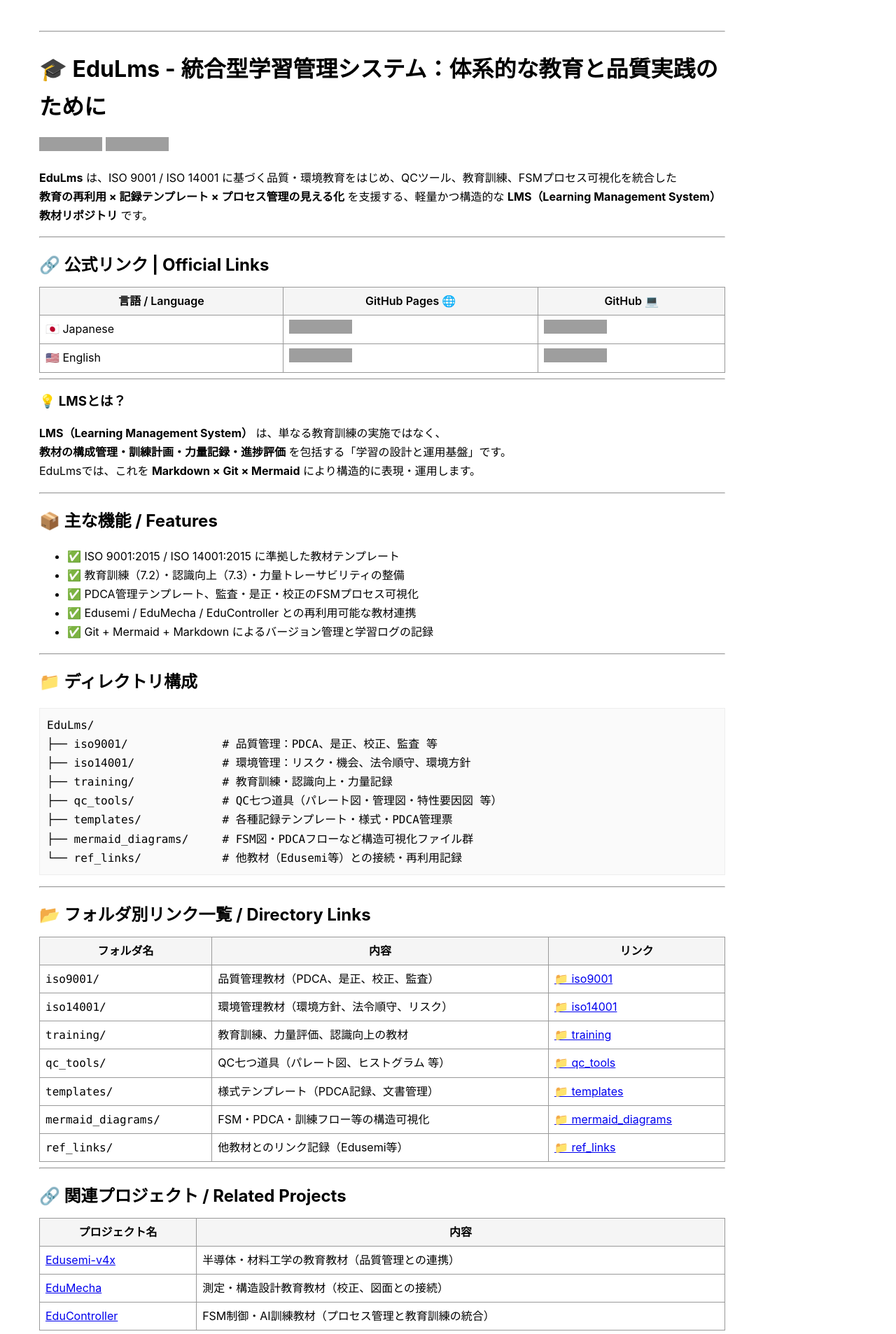
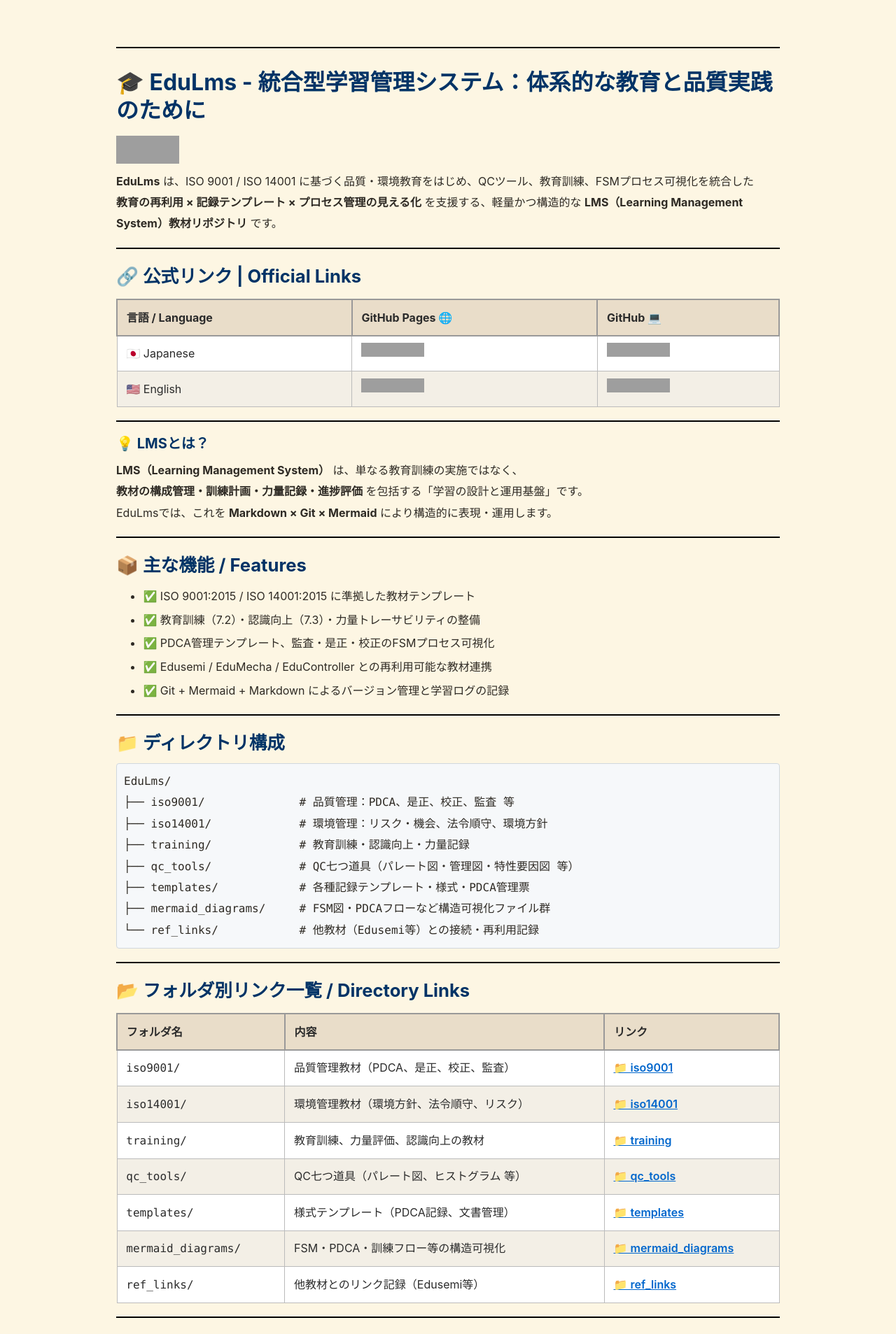
Before and after one commit to Samizo-AITL/EduLms, a Jekyll site: the page built from index.md, in a window 1280 px wide. Shown: the top 1907 px of the page at 70% size. Built offline with Jekyll 4.4.1, drawn with Linux system fonts in a browser that asks for light colours; grey boxes are pictures that could not be loaded.

Commit message:
Update style.css

```diff
--- a/assets/css/style.css
+++ b/assets/css/style.css
@@ -1,22 +1,90 @@
-/* 余白最小＆テーマ要素の非表示（minima等でも効く） */
-html,body{margin:0;padding:0}
-.site-header,.site-footer,.page-header,.page-footer{display:none!important}
-.page-content{padding:0!important;margin:0!important}
+/* ================================
+   Samizo-AITL: Minimal → 統一セピア版
+   - 既存テーマ(minima等)の上から被せてOK
+   - 実用重視（読みやすい行間／罫線／余白）
+   ================================ */
 
-/* 本文 */
-main.page{
-  max-width:1200px;margin:0 auto;padding:12px 16px;line-height:1.7;
-  font-family:-apple-system,BlinkMacSystemFont,"Segoe UI","Hiragino Sans","Noto Sans JP",Meiryo,sans-serif;
-  word-wrap:anywhere;
+/* 余白最小＆テーマ要素の非表示 */
+html, body { margin: 0; padding: 0; }
+.site-header, .site-footer, .page-header, .page-footer { display: none !important; }
+.page-content { padding: 0 !important; margin: 0 !important; }
+
+/* 本文（共通基準） */
+main.page {
+  max-width: 980px;         /* ポータル統一幅 */
+  margin: 0 auto;
+  padding: 1.5rem 1rem;
+  line-height: 1.9;
+  font-family: -apple-system, BlinkMacSystemFont, "Segoe UI",
+               "Hiragino Kaku Gothic ProN", "Noto Sans JP", "Hiragino Sans",
+               "Yu Gothic UI", "YuGothic", Meiryo, sans-serif;
+  word-wrap: anywhere;
+  color: #2e2a24;
 }
-h1,h2,h3{margin:0.8em 0 0.4em}
 
-/* 表：罫線必ず表示 */
-table{border-collapse:collapse;width:100%}
-th,td{border:1px solid #999;padding:6px 8px;vertical-align:top}
-th{background:#f5f5f5;font-weight:600}
+/* ===== セピア統一トーン ===== */
+body.theme-sepia { background: #fdf6e3; color: #3b2f2f; }
+body.theme-sepia a { color: #0066cc; font-weight: 600; text-decoration: underline; }
+body.theme-sepia a:hover { color: #004c99; }
+
+/* 見出し（青字・下線なし・左寄せ） */
+h1, h2, h3 {
+  margin: 0.9em 0 0.5em;
+  line-height: 1.25;
+  font-weight: 700;
+  color: #003366;            /* 濃い青 */
+  border: none;
+}
+h1 { font-size: 2.0rem; }
+h2 { font-size: 1.6rem; }
+h3 { font-size: 1.25rem; }
+
+/* 段落・リスト */
+p { margin: 0.6em 0; }
+ul, ol { margin: 0.6em 0 0.6em 1.2em; padding-left: 1.2em; }
+li + li { margin-top: 0.2em; }
+
+/* 区切り線（実線） */
+hr { border: 0; border-top: 2px solid #000; margin: 1.2em 0; }
+
+/* ===== 表：実用重視（ヘッダー2px＋ストライプ） ===== */
+table { border-collapse: collapse; width: 100%; margin: 1rem 0; table-layout: auto; }
+th, td { padding: 0.6em 0.8em; vertical-align: top; color: #2b2b2b; }
+thead th { background: #e9ddc9; border: 2px solid #999; font-weight: 700; text-align: left; }
+tbody td { border: 1.5px solid #bbb; }
+tbody tr:nth-child(odd)  td { background: #ffffff; }
+tbody tr:nth-child(even) td { background: #f3efe6; }
 
 /* 画像・コード */
-img{max-width:100%;height:auto}
-pre{overflow:auto;padding:10px;background:#fafafa;border:1px solid #eee}
-code,pre{font-family:ui-monospace,SFMono-Regular,Menlo,Consolas,monospace}
+img { max-width: 100%; height: auto; display: block; }
+pre {
+  overflow: auto;
+  padding: 10px;
+  background: #f6f8fa;
+  border: 1px solid #d0d7de;
+  border-radius: 4px;
+  margin: 0.7em 0;
+}
+code, pre { font-family: ui-monospace, SFMono-Regular, Menlo, Consolas, "Courier New", monospace; }
+
+/* 引用（落ち着いたアクセント） */
+blockquote {
+  margin: 0.8em 0;
+  padding: 0.6em 0.9em;
+  border-left: 4px solid #007acc;
+  background: #fbf6eb;
+  color: #3a3028;
+}
+
+/* Mermaid 図（中央寄せ） */
+.mermaid { display: block; margin: 1.2em auto; max-width: 100%; text-align: center; }
+.mermaid svg { height: auto; }
+
+/* モバイル微調整 */
+@media (max-width: 640px) {
+  main.page { padding: 1rem; }
+  h1 { font-size: 1.7rem; }
+  h2 { font-size: 1.35rem; }
+  h3 { font-size: 1.15rem; }
+  th, td { padding: 0.5em 0.7em; }
+}
```
